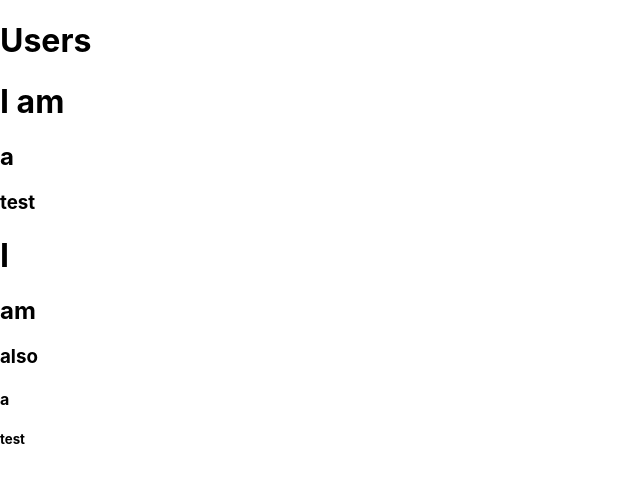
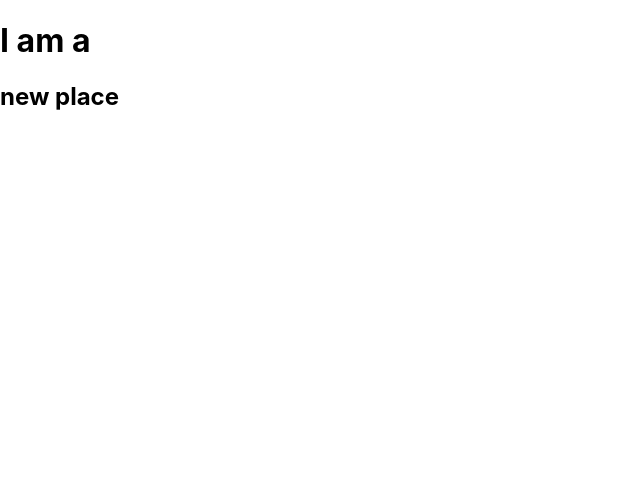
Before and after one commit to emilyjspencer/Find-Places, a React (Create React App) app in the folder listings/: page /places/new in a window 1280 px wide. Before the commit this address led to /. Shown: the top 482 px of the page, without its empty margins (0-640 px from the left). Built offline with nearby package versions, Linux system fonts and the light colour scheme.

Commit message:
Imports Switch component to prevent automatic redirect - 'either or functionality'

```diff
--- a/listings/src/App.js
+++ b/listings/src/App.js
@@ -1,21 +1,28 @@
 import React, {Fragment } from 'react';
-import { BrowserRouter as Router, Route, Redirect } from 'react-router-dom';
+import { BrowserRouter as Router, Route, Redirect, Switch} from 'react-router-dom';
 import './App.css';
 
 import Users from './users/pages/Users';
 import Test from './places/components/Test';
 import Test2 from './shared/components/Test2';
+import NewPlace from './places/pages/NewPlace';
 
 const App = () => {
   return (
     <Fragment>
       <Router>
+        <Switch>
         <Route path="/" exact>
           <Users />
-            <Test />
+        </Route>
+        <Route path="/places/new" exact>
+          <NewPlace />
+        </Route>
+        <Route path="/shared">
             <Test2 />
         </Route>
         <Redirect to="/" />
+        </Switch>
       </Router>
     </Fragment>
   );
--- a/listings/src/places/components/Test.js
+++ b/listings/src/places/components/Test.js
@@ -3,9 +3,8 @@ import React from 'react';
 const Test = () => {
   return (
       <div>
-        <h1>I am</h1>
-        <h2>a</h2>
-        <h3>test</h3>
+        <h1>I am a place</h1>
+
       </div>
   )
 }
--- /dev/null
+++ b/listings/src/places/pages/NewPlace.js
@@ -0,0 +1,12 @@
+import React, {Fragment} from 'react';
+
+const NewPlace = () => {
+  return (
+      <Fragment>
+        <h1>I am a</h1>
+        <h2>new place</h2>
+        </Fragment>
+  )
+}
+
+export default NewPlace;
```
